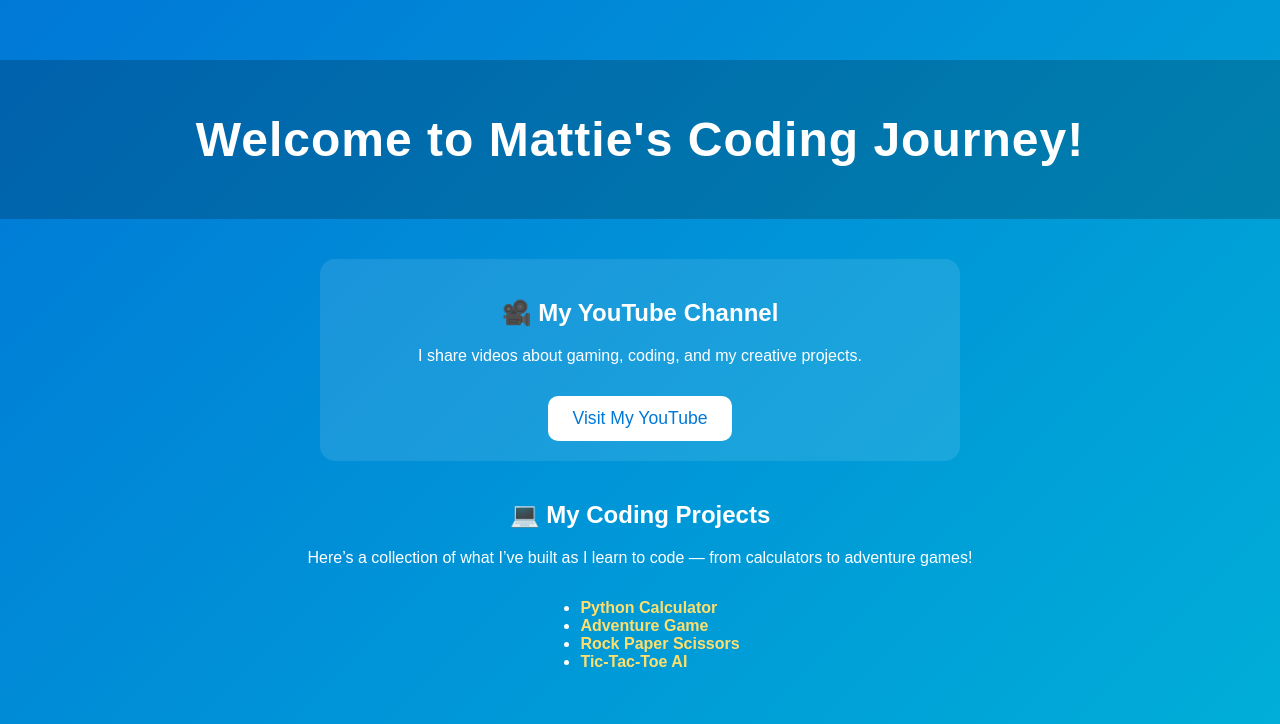
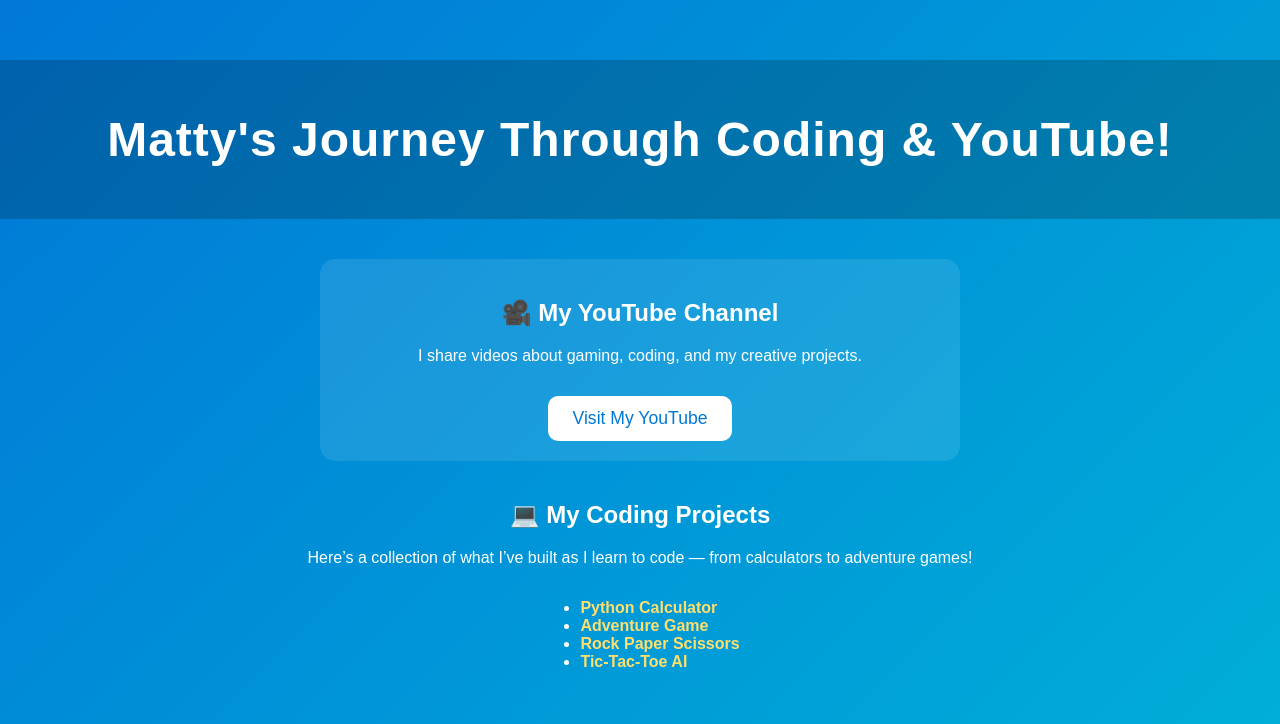
Before and after one commit to Mattyboy648962/mattyboy648962.github.io, a plain HTML site: page index.html in a window 1280 px wide. Shown: the top 724 px of the page. Drawn offline with Linux system fonts and the light colour scheme.

Commit message:
Fix HTML structure and update content

```diff
--- a/index.html
+++ b/index.html
@@ -58,7 +58,7 @@
 </head>
 <body>
   <header>
-    <h1>Welcome to Mattie's Coding Journey!</h1>
+    <h1>Matty's Journey Through Coding & YouTube!</h1>
   </header>
 
 <section>
```
